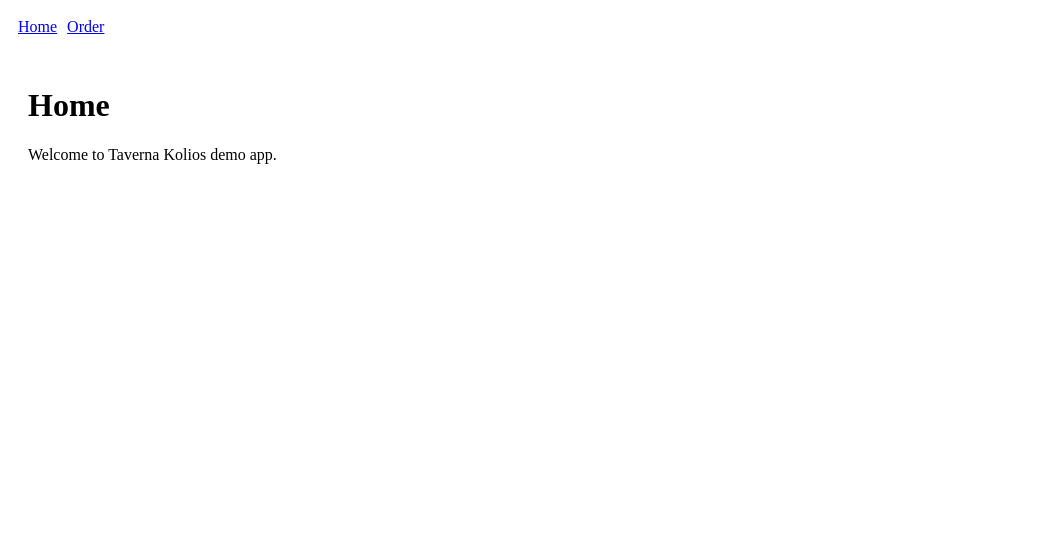
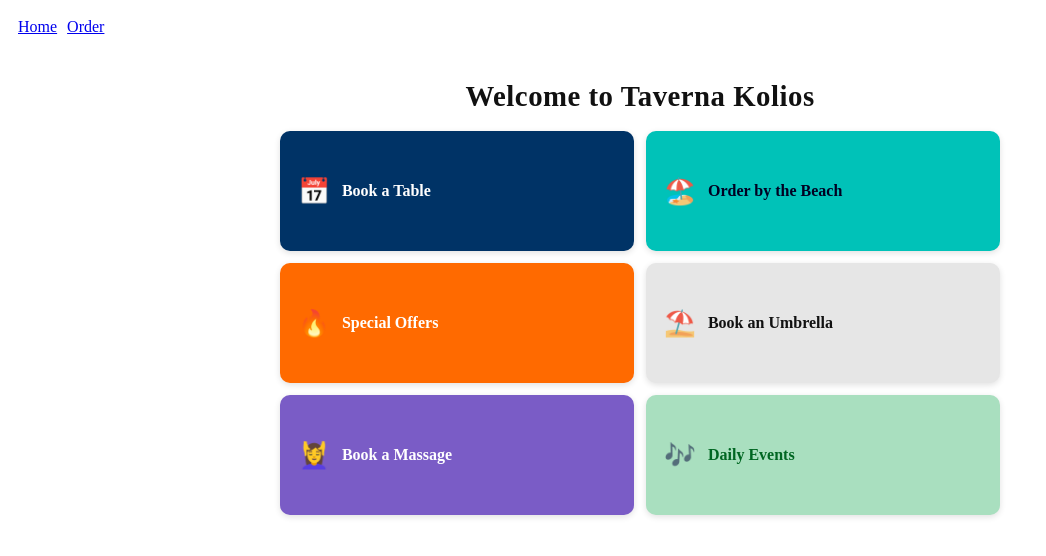
Before and after one commit to sakislaz/taverna_kolios, a React (Vite) app: page / in a window 1280 px wide. Shown: the top 556 px of the page, without its empty margins (0-1046 px from the left). Built offline with nearby package versions, Linux system fonts and the light colour scheme; the HTML template or start-up script is replaced by a standard one.

Commit message:
HOME PAGE UPDATE

```diff
--- a/src/pages/Home.jsx
+++ b/src/pages/Home.jsx
@@ -1,10 +1,108 @@
 import React from 'react'
+import { Link } from 'react-router-dom'
 
 export default function Home() {
   return (
-    <div style={{ padding: 20 }}>
-      <h1>Home</h1>
-      <p>Welcome to Taverna Kolios demo app.</p>
+    <div className="hub-root">
+      <h1 className="hub-title">Welcome to Taverna Kolios</h1>
+
+      <div className="hub-grid">
+        <Link to="/order" className="hub-box dark-blue">
+          <span className="hub-emoji">📅</span>
+          <span className="hub-text">Book a Table</span>
+        </Link>
+
+        <Link to="/order" className="hub-box turquoise">
+          <span className="hub-emoji">🏖️</span>
+          <span className="hub-text">Order by the Beach</span>
+        </Link>
+
+        <Link to="/services" className="hub-box orange">
+          <span className="hub-emoji">🔥</span>
+          <span className="hub-text">Special Offers</span>
+        </Link>
+
+        <Link to="/services" className="hub-box light-grey">
+          <span className="hub-emoji">⛱️</span>
+          <span className="hub-text">Book an Umbrella</span>
+        </Link>
+
+        <Link to="/services" className="hub-box purple">
+          <span className="hub-emoji">💆‍♀️</span>
+          <span className="hub-text">Book a Massage</span>
+        </Link>
+
+        <Link to="/services" className="hub-box light-green">
+          <span className="hub-emoji">🎶</span>
+          <span className="hub-text">Daily Events</span>
+        </Link>
+      </div>
+
+      <style>{`
+        .hub-root {
+          padding: 16px;
+          min-height: 100vh;
+          display: flex;
+          flex-direction: column;
+          align-items: center;
+          background: #fff;
+          color: #111;
+          box-sizing: border-box;
+        }
+
+        .hub-title {
+          font-size: 1.8rem;
+          margin: 18px 0;
+          text-align: center;
+          font-weight: 800;
+          letter-spacing: 0.5px;
+        }
+
+        .hub-grid {
+          width: 100%;
+          max-width: 720px;
+          display: grid;
+          grid-template-columns: repeat(2, 1fr);
+          gap: 12px;
+        }
+
+        .hub-box {
+          display: flex;
+          align-items: center;
+          gap: 12px;
+          padding: 18px;
+          border-radius: 10px;
+          text-decoration: none;
+          color: #fff;
+          font-weight: 700;
+          font-size: 1rem;
+          min-height: 84px;
+          box-shadow: 0 2px 6px rgba(0,0,0,0.12);
+        }
+
+        .hub-emoji { font-size: 1.6rem; }
+
+        /* High contrast background colors */
+        .dark-blue { background: #003366; }
+        .turquoise { background: #00C2B8; color: #002; }
+        .orange { background: #FF6A00; }
+        .light-grey { background: #E6E6E6; color: #111; }
+        .purple { background: #7A5CC6; }
+        .light-green { background: #A9DFBF; color: #062; }
+
+        /* Ensure text remains readable */
+        .dark-blue .hub-text, .orange .hub-text, .purple .hub-text { color: #fff; }
+
+        /* Mobile-first: full width single column on very small screens */
+        @media (max-width: 420px) {
+          .hub-grid { grid-template-columns: 1fr; }
+          .hub-title { font-size: 1.6rem; }
+        }
+
+        @media (min-width: 421px) and (max-width: 900px) {
+          .hub-grid { grid-template-columns: repeat(2, 1fr); }
+        }
+      `}</style>
     </div>
   )
 }
```
